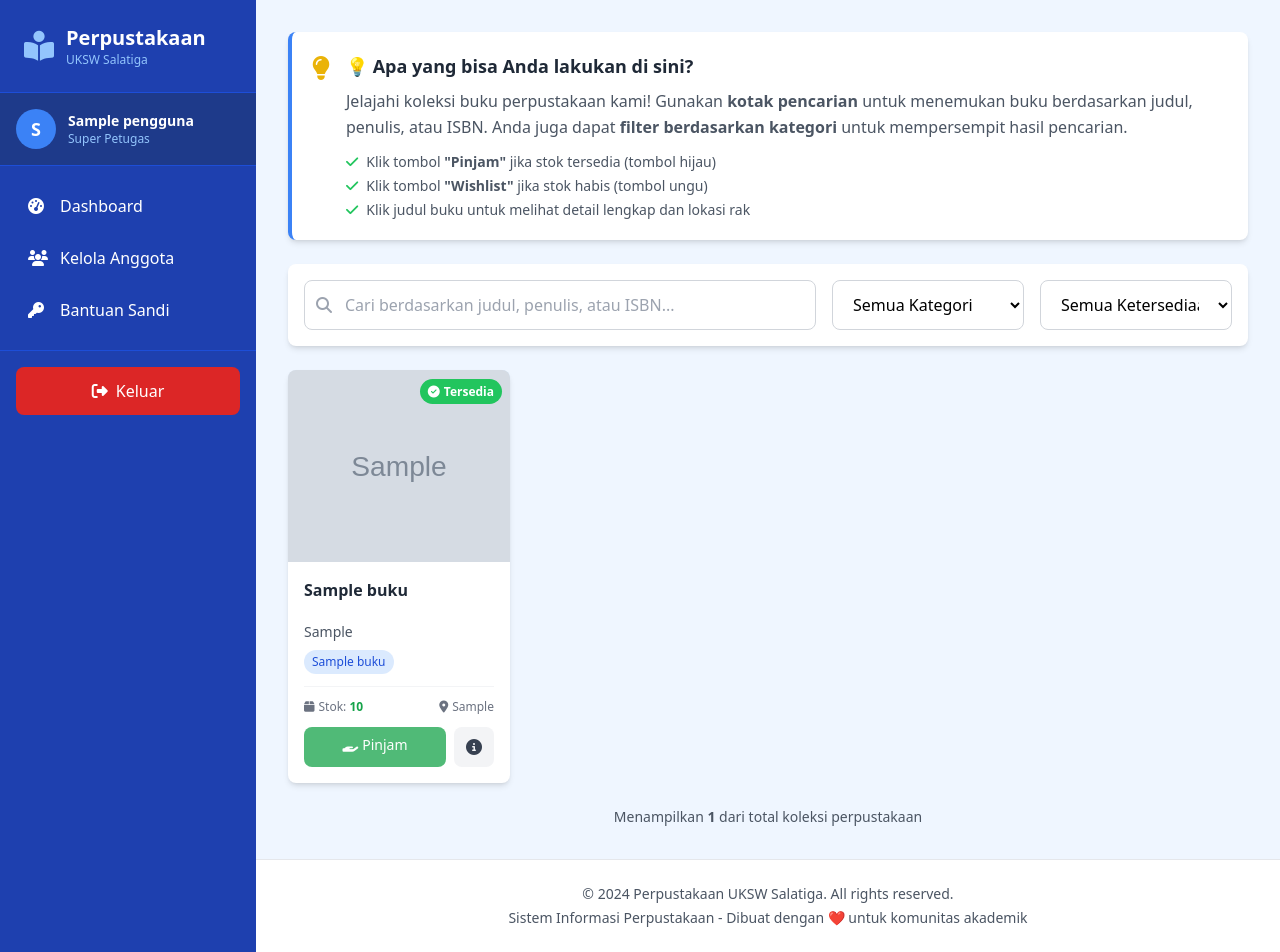
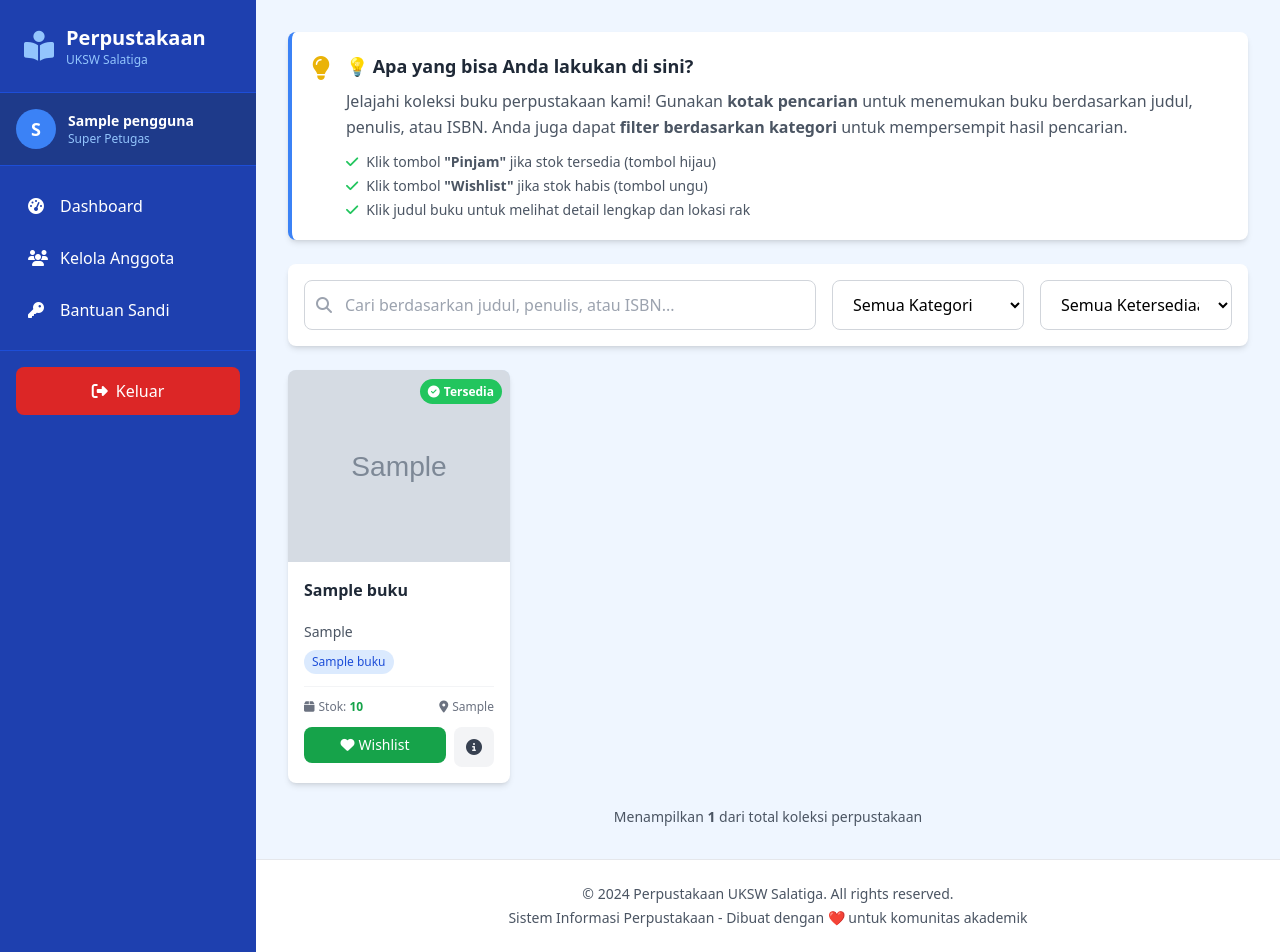
Before and after one commit to 682023025-wq/website_perpustakaan_uksw, a Flask app: page /anggota/katalog in a window 1280 px wide. Run offline with Flask 3, Linux system fonts and the light colour scheme; a user stored in the database is signed in; tables that the repository leaves empty hold one stand-in row (values such as "Sample post"); grey boxes marked "Sample" are stand-in pictures; some libraries are stand-ins or nearby versions.

Commit message:
Update from task 5f32235f-4ae2-4bf6-9396-318a63e0bce6 (#20)
* Remove borrow button and update wishlist functionality

- Modified perpustakaan_uksw/templates/anggota/detail_buku.html to remove the disabled borrow button and its associated conditional logic
- Updated the wishlist button implementation to always display regardless of stock availability
- Adjusted the action buttons section to only show the wishlist functionality consistently

The template now focuses solely on the wishlist feature for books, removing the placeholder borrow button that was previously disabled. The wishlist button is now consistently available for all books regardless of their stock status.

* update branch

* update branch

---------

Co-authored-by: qwen.ai[bot] <qwenlm-intl@service.alibaba.com>

```diff
--- a/perpustakaan_uksw/templates/anggota/katalog.html
+++ b/perpustakaan_uksw/templates/anggota/katalog.html
@@ -143,18 +143,20 @@
 
                 <!-- Action Buttons -->
                 <div class="flex gap-2">
-                    {% if buku.stok_tersedia > 0 %}
-                    <a href="{{ url_for('anggota.detail_buku', id=buku.id) }}"
-                       class="flex-1 bg-green-600 text-white text-sm font-medium py-2 px-3 rounded-lg cursor-not-allowed opacity-75 text-center"
-                       title="Fitur peminjaman akan segera hadir">
-                        <i class="fas fa-hand-holding mr-1"></i>Pinjam
-                    </a>
-                    {% else %}
-                    <a href="{{ url_for('anggota.detail_buku', id=buku.id) }}"
-                       class="flex-1 bg-purple-600 hover:bg-purple-700 text-white text-sm font-medium py-2 px-3 rounded-lg transition-colors text-center">
-                        <i class="fas fa-heart mr-1"></i>Wishlist
-                    </a>
-                    {% endif %}
+                    <form method="POST" action="{{ url_for('anggota.wishlist_action') }}" class="flex-1">
+                        <input type="hidden" name="id_buku" value="{{ buku.id }}">
+                        <input type="hidden" name="action" value="tambah">
+                        <input type="hidden" name="next_page" value="anggota.katalog">
+                        {% if buku.stok_tersedia > 0 %}
+                        <button type="submit" class="w-full bg-green-600 hover:bg-green-700 text-white text-sm font-medium py-2 px-3 rounded-lg transition-colors text-center">
+                            <i class="fas fa-heart mr-1"></i>Wishlist
+                        </button>
+                        {% else %}
+                        <button type="submit" class="w-full bg-purple-600 hover:bg-purple-700 text-white text-sm font-medium py-2 px-3 rounded-lg transition-colors text-center">
+                            <i class="fas fa-heart mr-1"></i>Wishlist
+                        </button>
+                        {% endif %}
+                    </form>
 
                     <a href="{{ url_for('anggota.detail_buku', id=buku.id) }}"
                        class="px-3 py-2 bg-gray-100 hover:bg-gray-200 text-gray-700 rounded-lg transition-colors"
```
